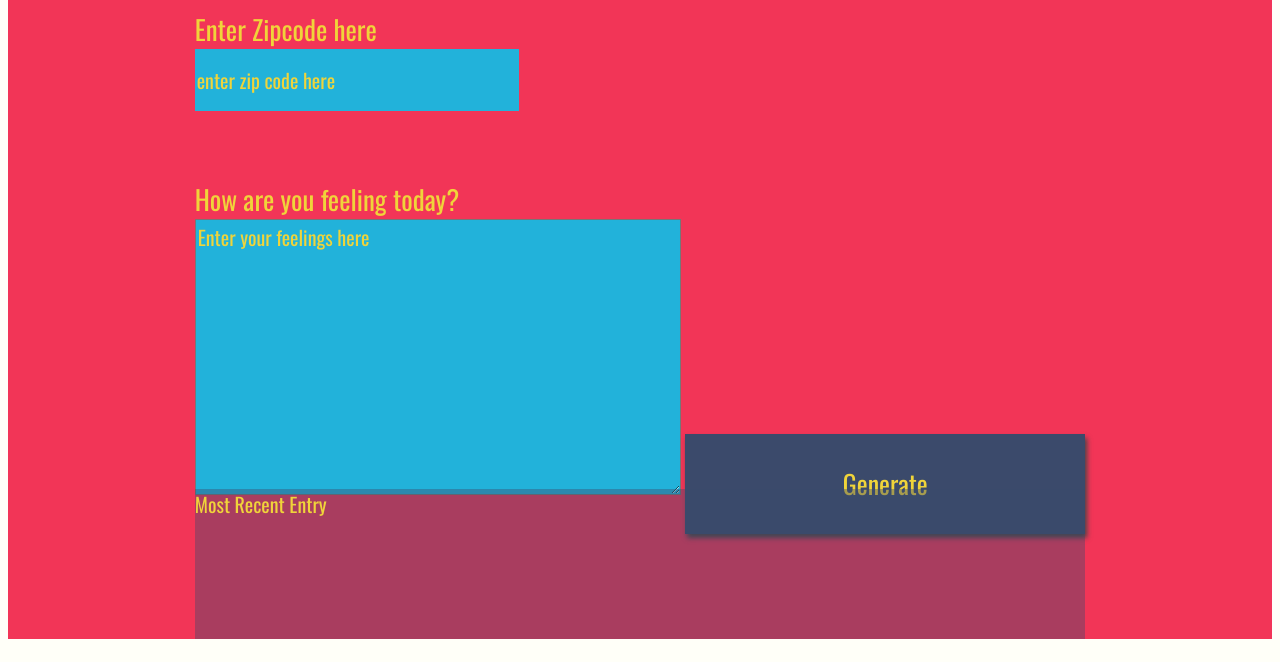
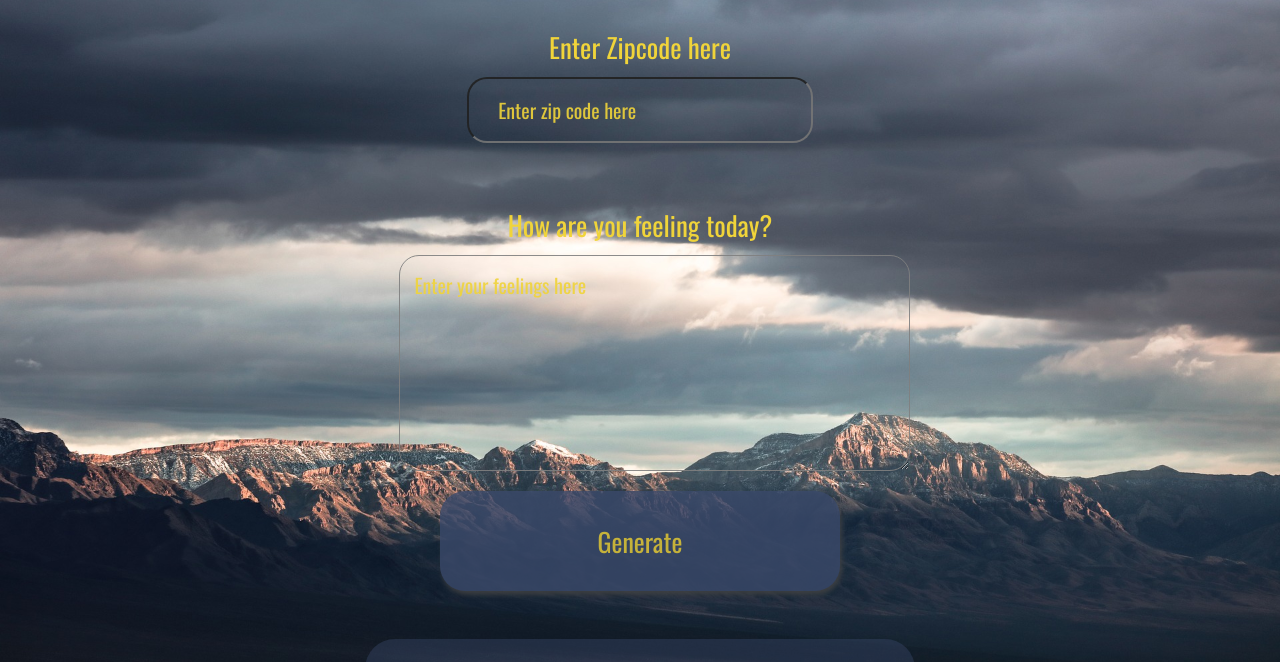
Before and after one commit to AmrH98/weather_app, a plain HTML site: page website/index.html in a window 1280 px wide. Shown: the part 169-831 px from the top of the page. Drawn offline with nearby package versions, Linux system fonts and the light colour scheme; a web font is replaced by a local one.

Commit message:
HTML/CSS , server.js , app,js update

```diff
--- a/website/app.js
+++ b/website/app.js
@@ -1,4 +1,7 @@
 /* Global Variables */
+
+const baseURL = "https://api.openweathermap.org/data/2.5/weather?zip=";
+const key = '583a1fb85e7163a153b90ed55f4e4c03';
 
 // Create a new date instance dynamically with JS
 let d = new Date();
--- a/website/index.html
+++ b/website/index.html
@@ -7,29 +7,52 @@
 <link href="https://fonts.googleapis.com/css?family=Oswald:400,600,700|Ranga:400,700&display=swap" rel="stylesheet">
 <link rel="stylesheet" href="style.css">
 </head>
+
  <body>
+
   <div id = "app">
+
     <div class ="holder headline">
-    Weather Journal App
+      <h1>Weather Journal App</h1>
     </div>
+
     <div class ="holder zip">
-    <label for="zip">Enter Zipcode here</label>
-    <input type="text" id="zip" placeholder="enter zip code here">
+      <label for="zip" >Enter Zipcode here</label>
+      <input class="space" type="text" id="zip" placeholder="  Enter zip code here">
     </div>
+
     <div class ="holder feel">
+
       <label for="feelings">How are you feeling today?</label>
-    <textarea class= "myInput" id="feelings" placeholder="Enter your feelings here" rows="9" cols="50"></textarea>
-    <button id="generate" type = "submit"> Generate </button>
+      <textarea class= "myInput" id="feelings" placeholder="Enter your feelings here" rows="6" cols="50"></textarea>
+      <button class="btn contain-btn" id="generate" type="submit"> Generate </button>
+
     </div>
-  <div class ="holder entry">
-    <div class = "title">Most Recent Entry</div>
+  </div>
+
+  <section id="app">
+    <div class ="entry left">
+      <div class = "title">
+        <h4 class="left">Most Recent Entry</h4>
+      </div>
      <div id = "entryHolder">
-    <div id = "date"></div>
-   <div id = "temp"></div>
-   <div id = "content"></div>
+      <div id = "date">
+      </div>
+     <div id = "temp">
+     </div>
+     <div id = "content">
      </div>
     </div>
   </div>
+
+  <footer>
+    <p>@Weather App</p>
+    <p id="footer2" class="ml-0">Background Image by Public Co from Pixabay</p>
+  </footer>
+
+  </section>
+
+
 <script src="app.js" type="text/javascript"></script>
 
 </body>
--- a/website/style.css
+++ b/website/style.css
@@ -1,6 +1,25 @@
+html {
+  -webkit-font-smoothing: antialiased;
+  scroll-behavior: smooth;
+  width: 100%;
+  height: 100%;
+  margin: 0px;
+  padding: 0px;
+  overflow-x: hidden;
+  background: url(img/cloud.jpg) no-repeat center center fixed;
+  -webkit-background-size: cover;
+  -moz-background-size: cover;
+  -o-background-size: cover;
+  background-size: cover;
+}
+
 body{
-    background: #fffff8;
-    font-family: -apple-system, BlinkMacSystemFont, sans-serif;
+  font-family: "Karla", 'Cairo',"Open Sans", Arial, Helvetica, sans-serif;
+  font-size: 18px;
+  font-weight: 400;
+  color: #676767;
+  overflow-x: hidden;
+  position: relative;
 }
 
 #app{
@@ -8,7 +27,7 @@ body{
     grid-auto-rows: minmax(150px, auto);
     /* grid-template-columns:  */
     height:100vh;
-    background: #f23557;
+    /* background: #f23557; */
     color: #f0d43a;
     justify-content: center;
     grid-gap: 1em;
@@ -17,11 +36,69 @@ body{
 }
 
 .holder{
+  padding-bottom: 20px;
+  text-align: center;
 
 }
 
+input{
+    color: #f0d43a;
+    height: 60px;
+    width: 320px;
+    font-size: 20px;
+    font-family: 'Oswald', sans-serif;
+    opacity: 0.9;
+    border-radius: 20px;
+    background-color: transparent;
+    outline: none;
+    transition:height 1s;
+    -webkit-transition:height 1s;
+}
+
+/* textarea */
+
+.space{
+  padding-left: 20px;
+}
+
+textarea{
+    background-color: transparent;
+    font-size: 20px;
+    display: block;
+    border-radius: 20px;
+    font-family: 'Oswald', sans-serif;
+    opacity: 0.9;
+    border-radius: 20px;
+    color: #f0d43a;
+    outline: none;
+    transition:height 1s;
+    -webkit-transition:height 1s;
+    padding: 3%;
+    padding-bottom: 20px;
+    border-color: grey;
+}
+
+
+#zip:focus {
+    height:50px;
+    font-size:20px;
+}
+
+
+.zip{
+  text-align: center;
+}
+
+/* entry  */
 .entry{
+    text-align: left;
+    display: block;
+    padding: 200px;
     background: rgba(59, 74, 107, .4);
+    position: relative;
+    border-radius: 30px;
+
+
 }
 
 #entryHolder{
@@ -40,29 +117,20 @@ body{
 
 }
 
-.headline {
 
-}
-.title{
+/* button custom */
 
+#genereate{
+  display: block;
 }
 
-/*  Basic Styling To Override Default For Basic HTML Elements */
-label{
-    display:block;
-    font-size: 27px;
+.contain-btn{
+  border-radius: 25px;
+  margin: 20px;
+  padding: 20px;
+  opacity: 0.8;
 }
 
-input{
-    display:block;
-    height: 60px;
-    width: 320px;
-    background:#22b2da;
-    color: #f0d43a;
-    font-size: 20px;
-    font-family: 'Oswald', sans-serif;
-    border: none;
-}
 
 button{
     width: 400px;
@@ -74,16 +142,32 @@ button{
     border: none;
     box-shadow: 2px 4px 5px #444;
 }
+
+
+
+/*  Basic Styling To Override Default For Basic HTML Elements */
+label{
+    display:block;
+    font-size: 27px;
+    margin: 10px;
+}
+
+footer{
+  color: grey;
+  font-size: 9px;
+  padding-top: 90px;
+  text-align: left;
+}
+#footer2{
+  text-align: right;
+
+}
+
 h1{
     font-size: 36px;
 }
 
-textarea{
-    background:#22b2da;
-    color: #f0d43a;
-    font-size: 20px;
-    font-family: 'Oswald', sans-serif;
-}
+
 /* Reset style for HTML element on active to have no border*/
 input:focus,
 select:focus,
```
Also changed, not shown: server.js (+32 -0 lines), website/img/cloud.jpg (added). Lines whose indentation alone changed are shown as unchanged.
